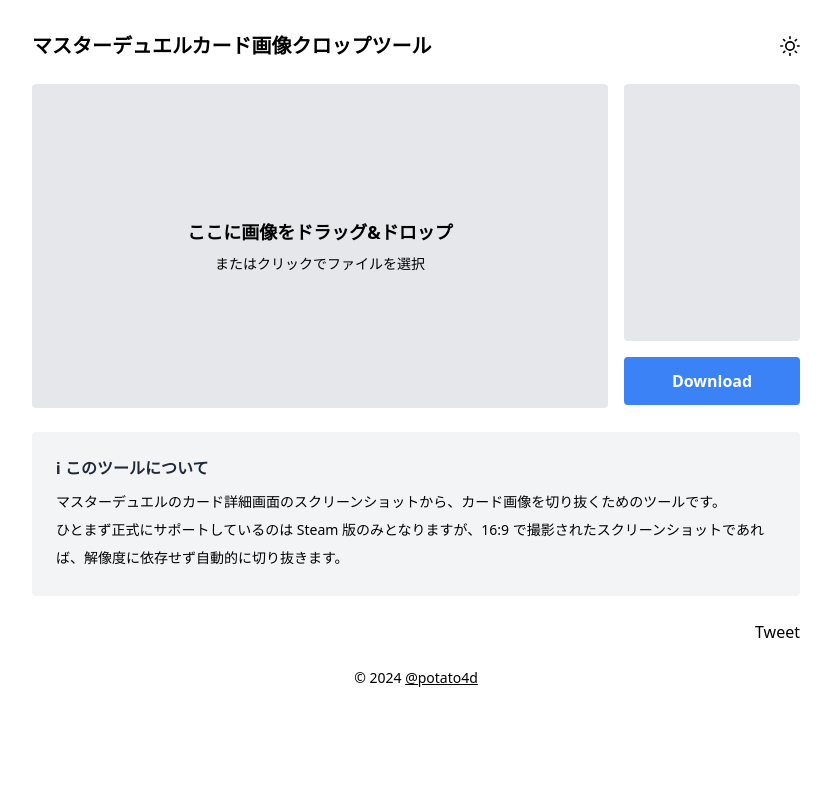
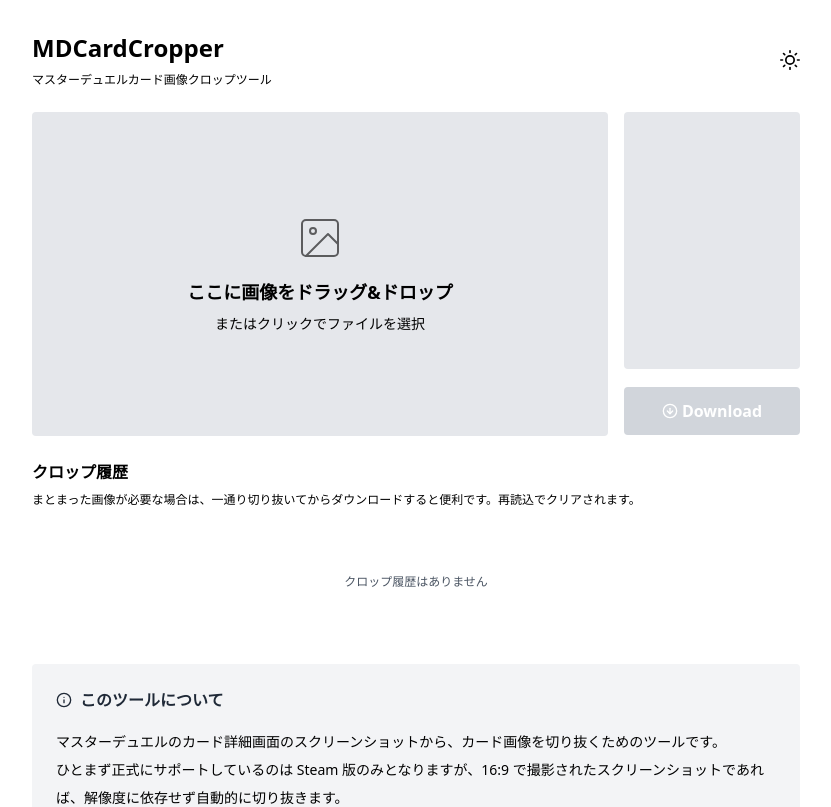
Before and after one commit to potato4d/md-detail-cropper, a React (Vite) app: page / in a window 1280 px wide. Shown: the top 807 px of the page, without its empty margins (224-1055 px from the left). Built offline with nearby package versions, Linux system fonts and the light colour scheme.

Commit message:
feat: Implement features

```diff
--- a/index.html
+++ b/index.html
@@ -4,11 +4,30 @@
 <head>
   <meta charset="utf-8" />
   <meta name="viewport" content="width=device-width, initial-scale=1.0" />
-  <title>マスターデュエルカード画像クロップツール</title>
+  <title>MDCardCropper | マスターデュエルカード画像クロップツール</title>
+  <meta charset="utf-8">
+  <meta name="description" content="マスターデュエルのカード画像の切り抜きをワンアクションでできる便利ツールです。">
+  <meta name="viewport" content="width=device-width">
+  <meta property="og:locale" content="ja_JP">
+  <meta property="og:type" content="website">
+  <meta property="og:title" content="MDCardCropper | マスターデュエルカード画像クロップツール">
+  <meta property="og:description" content="マスターデュエルのカード画像の切り抜きをワンアクションでできる便利ツールです。">
+  <meta property="og:site_name" content="MDCardCropper | マスターデュエルカード画像クロップツール">
+  <meta property="og:url" content="https://crop.ygotools.com/">
+  <meta property="og:image" content="https://crop.ygotools.com/resources/opengraph.png">
+  <meta property="og:image:secure_url" content="https://crop.ygotools.com/resources/opengraph.png">
+  <meta name="twitter:description" content="マスターデュエルのカード画像の切り抜きをワンアクションでできる便利ツールです。">
+  <meta name="twitter:title" content="MDCardCropper | マスターデュエルカード画像クロップツール">
+  <meta name="twitter:image" content="https://crop.ygotools.com/resources/opengraph.png">
+  <meta charset="utf-8">
+  <meta name="apple-mobile-web-app-title" content="MDCardCropper | マスターデュエルカード画像クロップツール">
+  <meta name="author" content="HANATANI Takuma">
+  <link rel="icon" type="image/png" href="/resources/images/favicon.png">
 </head>
 
 <body>
   <div id="root"></div>
+
   <script type="module" src="/src/main.tsx"></script>
   <script async src="https://platform.twitter.com/widgets.js" charset="utf-8"></script>
   <script>
--- a/package.json
+++ b/package.json
@@ -7,6 +7,7 @@
     "dev": "vite",
     "build": "tsc && vite build",
     "lint": "eslint . --ext ts,tsx --report-unused-disable-directives --max-warnings 0",
+    "format": "biome format --write ./src",
     "preview": "vite preview"
   },
   "dependencies": {
@@ -16,6 +17,7 @@
     "react-dom": "^18.2.0"
   },
   "devDependencies": {
+    "@biomejs/biome": "^1.4.1",
     "@types/node": "^20.10.6",
     "@types/react": "^18.2.43",
     "@types/react-dom": "^18.2.17",
--- a/src/App.tsx
+++ b/src/App.tsx
@@ -1,15 +1,34 @@
 import dayjs from "dayjs";
-import { useCallback, useState } from "react"
+import { useCallback, useState } from "react";
 import { ROUND_SIZE, BASE_SIZE } from "./utils/constants";
-import clsx from 'clsx';
+import clsx from "clsx";
+import {
+  DownloadIcon,
+  ImageIcon,
+  InfoIcon,
+  MoonIcon,
+  SunIcon,
+} from "./FeatherIcons";
 
-function drawRoundedRect(context: CanvasRenderingContext2D, x: number, y: number, width: number, height: number, radius: number) {
+function drawRoundedRect(
+  context: CanvasRenderingContext2D,
+  x: number,
+  y: number,
+  width: number,
+  height: number,
+  radius: number,
+) {
   context.beginPath();
   context.moveTo(x + radius, y);
   context.lineTo(x + width - radius, y);
   context.quadraticCurveTo(x + width, y, x + width, y + radius);
   context.lineTo(x + width, y + height - radius);
-  context.quadraticCurveTo(x + width, y + height, x + width - radius, y + height);
+  context.quadraticCurveTo(
+    x + width,
+    y + height,
+    x + width - radius,
+    y + height,
+  );
   context.lineTo(x + radius, y + height);
   context.quadraticCurveTo(x, y + height, x, y + height - radius);
   context.lineTo(x, y + radius);
@@ -18,33 +37,25 @@
   context.clip();
 }
 
-const MoonIcon: React.FC = () => {
-  return (
-    <svg xmlns="http://www.w3.org/2000/svg" width="24" height="24" viewBox="0 0 24 24" fill="none" stroke="currentColor" stroke-width="2" stroke-linecap="round" stroke-linejoin="round" className="feather feather-moon w-5 h-5"><path d="M21 12.79A9 9 0 1 1 11.21 3 7 7 0 0 0 21 12.79z"></path></svg>
-  )
-}
+const App: React.FC = () => {
+  const [colorScheme, setColorScheme] = useState<"light" | "dark">(
+    (localStorage.getItem("theme") as "light" | "dark" | null) || "light",
+  );
+  const [fullImageUrl, setFullImageUrl] = useState<string>("");
+  const [croppedImageURL, setCroppedImageURL] = useState<string>("");
+  const [generatedImageURLs, setGeneratedImageURLs] = useState<string[]>([]);
 
-const SunIcon: React.FC = () => {
-  return (
-    <svg xmlns="http://www.w3.org/2000/svg" width="24" height="24" viewBox="0 0 24 24" fill="none" stroke="currentColor" stroke-width="2" stroke-linecap="round" stroke-linejoin="round" className="feather feather-sun w-5 h-5"><circle cx="12" cy="12" r="5"></circle><line x1="12" y1="1" x2="12" y2="3"></line><line x1="12" y1="21" x2="12" y2="23"></line><line x1="4.22" y1="4.22" x2="5.64" y2="5.64"></line><line x1="18.36" y1="18.36" x2="19.78" y2="19.78"></line><line x1="1" y1="12" x2="3" y2="12"></line><line x1="21" y1="12" x2="23" y2="12"></line><line x1="4.22" y1="19.78" x2="5.64" y2="18.36"></line><line x1="18.36" y1="5.64" x2="19.78" y2="4.22"></line></svg>
-  )
-}
-
-const App: React.FC = () => {
-  const [colorScheme, setColorScheme] = useState<'light' | 'dark'>((localStorage.getItem('theme') as 'light' | 'dark' | null) || 'light')
-  const [fullImageUrl, setFullImageUrl] = useState<string>('')
-  const [croppedImageURL, setCroppedImageURL] = useState<string>('')
-
-  const handleChangeFile = useCallback((e: React.ChangeEvent<HTMLInputElement>) => {
+  const handleChangeFile = useCallback(
+    (e: React.ChangeEvent<HTMLInputElement>) => {
       if (!e.target.files) {
-      return
+        return;
       }
       const [file] = e.target.files;
       if (!file) {
         return;
       }
-    const canvas = document.createElement('canvas');
-    const context = canvas.getContext('2d');
+      const canvas = document.createElement("canvas");
+      const context = canvas.getContext("2d");
       const image = new Image();
       image.src = URL.createObjectURL(file);
       setFullImageUrl(image.src);
@@ -53,78 +64,120 @@
           return;
         }
 
+        // 縦横比が 16:9 でない場合は、横幅を維持したまま、下が残るようにクロップしたデータを生成する。correctionedImage という名前で格納する。
         const RATIO = image.width / BASE_SIZE.width;
         console.log({
-        RATIO
-      })
+          RATIO,
+        });
         canvas.width = BASE_SIZE.crop.width * RATIO;
         canvas.height = BASE_SIZE.crop.height * RATIO;
 
-      context.fillStyle = 'rgba(255,255,255,0)';
+        context.fillStyle = "rgba(255,255,255,0)";
         context.fillRect(0, 0, canvas.width, canvas.height);
 
-      drawRoundedRect(context, 0, 0, canvas.width, canvas.height, ROUND_SIZE * RATIO);
-      context.fillStyle = 'rgba(255,255,255,0)';
+        drawRoundedRect(
+          context,
+          0,
+          0,
+          canvas.width,
+          canvas.height,
+          ROUND_SIZE * RATIO,
+        );
+        context.fillStyle = "rgba(255,255,255,0)";
         context.fillRect(0, 0, canvas.width, canvas.height);
-      context.drawImage(image, 176 * RATIO, 224 * RATIO, 596 * RATIO, 869 * RATIO, 0 * RATIO, 0 * RATIO, 596 * RATIO, 869 * RATIO);
+        context.drawImage(
+          image,
+          176 * RATIO,
+          image.height - 1216 * RATIO,
+          596 * RATIO,
+          869 * RATIO,
+          0 * RATIO,
+          0 * RATIO,
+          596 * RATIO,
+          869 * RATIO,
+        );
 
         canvas.toBlob((blob) => {
           if (!blob) {
             return;
           }
           setCroppedImageURL(URL.createObjectURL(blob));
+          setGeneratedImageURLs((prev) => [URL.createObjectURL(blob), ...prev]);
         });
       };
-  }, []);
+    },
+    [],
+  );
 
   const handleClickDownload = useCallback(() => {
-    const anchor = document.createElement('a');
+    const anchor = document.createElement("a");
     anchor.href = croppedImageURL;
-    anchor.download = `cropped_${dayjs().format('YYYYMMDD_HHmmss')}.png`;
+    anchor.download = `cropped_${dayjs().format("YYYYMMDD_HHmmss")}.png`;
     anchor.click();
   }, [croppedImageURL]);
 
   return (
-    <div className='container max-w-screen-md mx-auto py-8 flex flex-col gap-6'>
-      <h1 className="text-xl font-bold text-center flex items-center justify-between">
-        <span>マスターデュエルカード画像クロップツール</span>
-        <button type="button" onClick={() => {
-          setColorScheme(colorScheme === 'light' ? 'dark' : 'light');
-          localStorage.setItem('theme', colorScheme === 'light' ? 'dark' : 'light');
-          document.querySelector('html')!.style.transition = 'all 0.2s ease';
-          document.querySelector('html')!.classList.toggle('dark');
-        }}>
-          {
-            colorScheme === 'light' ? (
-              <SunIcon />
-              ) : (
-              <MoonIcon />
-            )
-          }
+    <div className="container max-w-screen-md mx-auto py-8 flex flex-col gap-6">
+      <div className="font-bold text-center flex items-center justify-between">
+        <div className="flex flex-col gap-2 justify-start items-start">
+          <h1 className="text-2xl">MDCardCropper</h1>
+          <p className="text-xs font-normal">
+            マスターデュエルカード画像クロップツール
+          </p>
+        </div>
+        <button
+          type="button"
+          className="leading-none appearance-none"
+          onClick={() => {
+            setColorScheme(colorScheme === "light" ? "dark" : "light");
+            localStorage.setItem(
+              "theme",
+              colorScheme === "light" ? "dark" : "light",
+            );
+            document.querySelector("html")!.style.transition = "all 0.2s ease";
+            document.querySelector("html")!.classList.toggle("dark");
+          }}
+        >
+          {colorScheme === "light" ? <SunIcon /> : <MoonIcon />}
         </button>
-      </h1>
+      </div>
 
       <div className="flex gap-4">
         <div className="relative w-3/4">
-          <input type="file" className="absolute left-0 top-0 w-full h-full opacity-0 z-20 cursor-pointer" onInput={handleChangeFile} />
+          <input
+            type="file"
+            className="absolute left-0 top-0 w-full h-full opacity-0 z-20 cursor-pointer"
+            onInput={handleChangeFile}
+          />
           {
-            <div className="w-[576px] h-[324px] relative">
-              <img src={fullImageUrl || ""} className={clsx([
+            <div className="w-[576px] h-[324px] relative z-10">
+              <img
+                src={fullImageUrl || ""}
+                className={clsx([
                   "rounded overflow-hidden transition-opacity duration-300 relative z-20",
-                fullImageUrl ? 'opacity-100' : 'opacity-0'
-              ])} alt="" />
-              <div className={clsx(
-                "absolute left-0 top-0 w-full h-full rounded overflow-hidden text-lg flex flex-col items-center justify-center gap-2",
-                fullImageUrl ? 'bg-gray-600 dark:bg-gray-200' : 'bg-gray-200 dark:bg-gray-600'
-              )}>
-                {
-                  !fullImageUrl && (
+                  fullImageUrl ? "opacity-100" : "opacity-0",
+                ])}
+                alt=""
+              />
+              <div
+                className={clsx(
+                  "absolute left-0 top-0 w-full h-full rounded overflow-hidden text-lg flex flex-col items-center justify-center gap-2 leading-none",
+                  fullImageUrl
+                    ? "bg-gray-600 dark:bg-gray-200"
+                    : "bg-gray-200 dark:bg-gray-600",
+                )}
+              >
+                {!fullImageUrl && (
                   <>
-                      <span className="block text-lg font-bold">ここに画像をドラッグ&ドロップ</span>
-                      <span className="block text-sm">またはクリックでファイルを選択</span>
+                    <ImageIcon />
+                    <span className="block text-lg font-bold mt-2">
+                      ここに画像をドラッグ&ドロップ
+                    </span>
+                    <span className="block text-sm">
+                      またはクリックでファイルを選択
+                    </span>
                   </>
-                  )
-                }
+                )}
               </div>
             </div>
           }
@@ -133,40 +186,106 @@
           <div className="flex flex-col gap-4">
             <div className="w-full">
               <div className="w-[176px] h-[257px] relative">
-                <img src={croppedImageURL || 'https://placeholder.com/596x869'} className={clsx([
-                  "rounded overflow-hidden transition-opacity duration-300 relative z-20",
-                  fullImageUrl ? 'opacity-100' : 'opacity-0'
-                ])} alt="" />
-                <div className={clsx([
+                <img
+                  src={croppedImageURL || ""}
+                  onClick={() => {
+                    window.open(croppedImageURL);
+                  }}
+                  className={clsx([
+                    "rounded overflow-hidden transition-opacity duration-300 relative z-20 cursor-pointer",
+                    fullImageUrl ? "opacity-100" : "opacity-0",
+                  ])}
+                  alt=""
+                />
+                <div
+                  className={clsx([
                     "absolute left-0 top-0 w-full h-full rounded overflow-hidden text-lg flex flex-col items-center justify-center gap-2",
-                  croppedImageURL ? 'bg-gray-600 dark:bg-gray-200' : 'bg-gray-200 dark:bg-gray-600'
-                ])} />
+                    croppedImageURL
+                      ? "bg-gray-600 dark:bg-gray-200"
+                      : "bg-gray-200 dark:bg-gray-600",
+                  ])}
+                />
               </div>
             </div>
-            <div>
-              <button type="button" onClick={handleClickDownload} className="py-2 w-full flex items-center justify-center h-12 px-4 rounded appearance-none transition-all bg-blue-500 hover:bg-blue-600 text-white font-bold">Download</button>
+            <div className="mt-[2px]">
+              <button
+                type="button"
+                onClick={handleClickDownload}
+                className={clsx([
+                  "download-button leading-none py-2 w-full flex items-center justify-center h-12 px-4 rounded appearance-none transition-all  text-white font-bold",
+                  croppedImageURL
+                    ? "bg-blue-500 hover:bg-blue-600"
+                    : "pointer-events-none user-select-none bg-gray-300 dark:bg-gray-800 cursor-not-allowed",
+                ])}
+              >
+                <DownloadIcon />
+                <span className="inline-block ml-1">Download</span>
+              </button>
             </div>
           </div>
         </div>
       </div>
 
-      <section className="bg-gray-100 dark:bg-gray-700 rounded p-6 flex flex-col gap-2">
-        <h2 className="font-bold text-gray-800 dark:text-gray-50">ℹ このツールについて</h2>
+      <section className="flex flex-col gap-4">
+        <div className="flex flex-col gap-2">
+          <h2 className="font-bold">クロップ履歴</h2>
+          <p className="text-xs">
+            まとまった画像が必要な場合は、一通り切り抜いてからダウンロードすると便利です。再読込でクリアされます。
+          </p>
+        </div>
+        <ul className="flex gap-4 flex-nowrap">
+          {generatedImageURLs.map((url, index) => (
+            <li key={index} className="generated-image">
+              <a
+                className="w-20 h-[116px] relative block leading-none"
+                href={url}
+                target="_blank"
+              >
+                <img src={url} className="rounded-sm overflow-hidden" alt="" />
+              </a>
+            </li>
+          ))}
+          {generatedImageURLs.length === 0 && (
+            <li className="w-full text-xs px-4 h-[116px] flex items-center justify-center">
+              <span className="text-gray-600 dark:text-gray-400">
+                クロップ履歴はありません
+              </span>
+            </li>
+          )}
+        </ul>
+      </section>
+
+      <section className="bg-gray-100 dark:bg-gray-700 rounded p-6 flex flex-col gap-4">
+        <h2 className="font-bold text-gray-800 dark:text-gray-50 flex gap-2 items-center justify-start">
+          <InfoIcon />
+          このツールについて
+        </h2>
         <p className="text-sm leading-loose">
-          マスターデュエルのカード詳細画面のスクリーンショットから、カード画像を切り抜くためのツールです。<br />
-          ひとまず正式にサポートしているのは Steam 版のみとなりますが、16:9 で撮影されたスクリーンショットであれば、解像度に依存せず自動的に切り抜きます。
+          マスターデュエルのカード詳細画面のスクリーンショットから、カード画像を切り抜くためのツールです。
+          <br />
+          ひとまず正式にサポートしているのは Steam 版のみとなりますが、16:9
+          で撮影されたスクリーンショットであれば、解像度に依存せず自動的に切り抜きます。
         </p>
       </section>
 
       <section className="text-right flex justify-end items-end">
-        <a href="https://twitter.com/share?ref_src=twsrc%5Etfw" className="twitter-share-button" data-show-count="false">Tweet</a>
+        <a
+          href="https://twitter.com/share?ref_src=twsrc%5Etfw"
+          className="twitter-share-button text-sm"
+          data-show-count="false"
+        >
+          Tweet
+        </a>
       </section>
 
       <footer className="text-center text-sm">
-        &copy; 2024 <a href="https://x.com/potato4d" className="underline">@potato4d</a>
+        &copy; 2024{" "}
+        <a href="https://x.com/potato4d" className="underline">
+          @potato4d
+        </a>
       </footer>
     </div>
-  )
-}
+  );
+};
 
-export default App
+export default App;
--- /dev/null
+++ b/src/FeatherIcons.tsx
@@ -0,0 +1,102 @@
+export const DownloadIcon: React.FC = () => (
+  <svg
+    xmlns="http://www.w3.org/2000/svg"
+    width="24"
+    height="24"
+    viewBox="0 0 24 24"
+    fill="none"
+    stroke="currentColor"
+    stroke-width="2"
+    stroke-linecap="round"
+    stroke-linejoin="round"
+    className="feather feather-arrow-down-circle w-4 h-4"
+  >
+    <circle cx="12" cy="12" r="10"></circle>
+    <polyline points="8 12 12 16 16 12"></polyline>
+    <line x1="12" y1="8" x2="12" y2="16"></line>
+  </svg>
+);
+
+export const ImageIcon: React.FC = () => (
+  <svg
+    xmlns="http://www.w3.org/2000/svg"
+    width="24"
+    height="24"
+    viewBox="0 0 24 24"
+    fill="none"
+    stroke="currentColor"
+    stroke-width="1"
+    stroke-linecap="round"
+    stroke-linejoin="round"
+    className="feather feather-image w-12 h-12 opacity-60"
+  >
+    <rect x="3" y="3" width="18" height="18" rx="2" ry="2"></rect>
+    <circle cx="8.5" cy="8.5" r="1.5"></circle>
+    <polyline points="21 15 16 10 5 21"></polyline>
+  </svg>
+);
+
+export const MoonIcon: React.FC = () => {
+  return (
+    <svg
+      xmlns="http://www.w3.org/2000/svg"
+      width="24"
+      height="24"
+      viewBox="0 0 24 24"
+      fill="none"
+      stroke="currentColor"
+      stroke-width="2"
+      stroke-linecap="round"
+      stroke-linejoin="round"
+      className="feather feather-moon w-5 h-5"
+    >
+      <path d="M21 12.79A9 9 0 1 1 11.21 3 7 7 0 0 0 21 12.79z"></path>
+    </svg>
+  );
+};
+
+export const SunIcon: React.FC = () => {
+  return (
+    <svg
+      xmlns="http://www.w3.org/2000/svg"
+      width="24"
+      height="24"
+      viewBox="0 0 24 24"
+      fill="none"
+      stroke="currentColor"
+      stroke-width="2"
+      stroke-linecap="round"
+      stroke-linejoin="round"
+      className="feather feather-sun w-5 h-5"
+    >
+      <circle cx="12" cy="12" r="5"></circle>
+      <line x1="12" y1="1" x2="12" y2="3"></line>
+      <line x1="12" y1="21" x2="12" y2="23"></line>
+      <line x1="4.22" y1="4.22" x2="5.64" y2="5.64"></line>
+      <line x1="18.36" y1="18.36" x2="19.78" y2="19.78"></line>
+      <line x1="1" y1="12" x2="3" y2="12"></line>
+      <line x1="21" y1="12" x2="23" y2="12"></line>
+      <line x1="4.22" y1="19.78" x2="5.64" y2="18.36"></line>
+      <line x1="18.36" y1="5.64" x2="19.78" y2="4.22"></line>
+    </svg>
+  );
+};
+
+export const InfoIcon: React.FC = () => (
+  <svg
+    xmlns="http://www.w3.org/2000/svg"
+    width="24"
+    height="24"
+    viewBox="0 0 24 24"
+    fill="none"
+    stroke="currentColor"
+    stroke-width="2"
+    stroke-linecap="round"
+    stroke-linejoin="round"
+    className="feather feather-info w-4 h-4"
+  >
+    <circle cx="12" cy="12" r="10"></circle>
+    <line x1="12" y1="16" x2="12" y2="12"></line>
+    <line x1="12" y1="8" x2="12.01" y2="8"></line>
+  </svg>
+);
--- a/src/utils/constants.ts
+++ b/src/utils/constants.ts
@@ -6,6 +6,6 @@
     left: 176,
     top: 224,
     width: 596,
-    height: 868
-  }
+    height: 868,
+  },
 } as const;
```
Also changed, not shown: biome.json (added, +16 -0 lines), src/index.css (+39 -0 lines), src/main.tsx (+6 -6 lines), 1 other file (tests, documents, lock files or other folders). Lines whose indentation alone changed are shown as unchanged.
